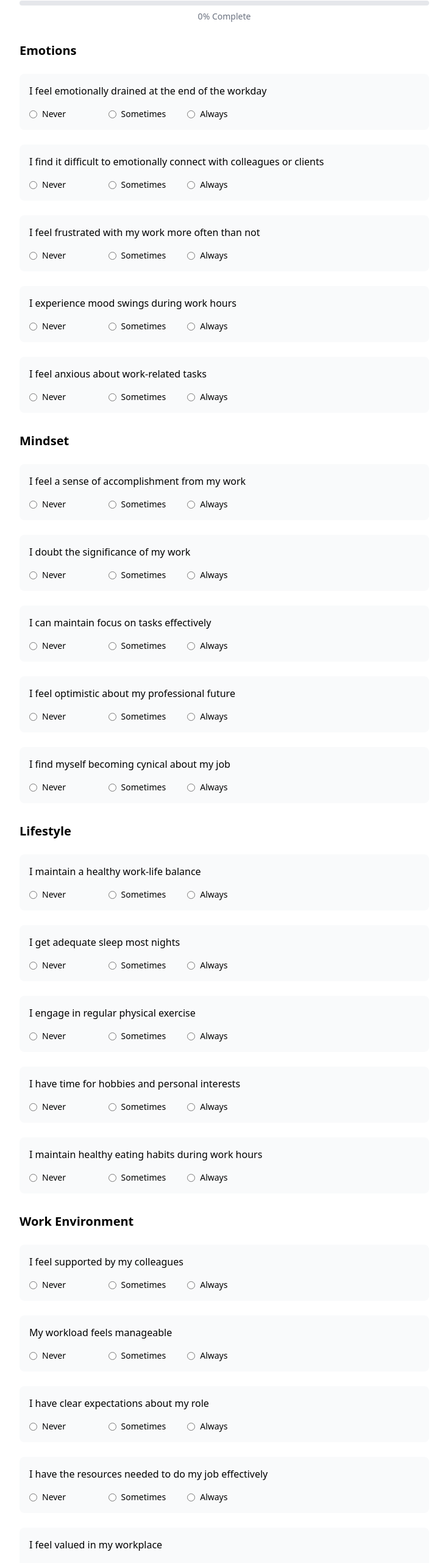
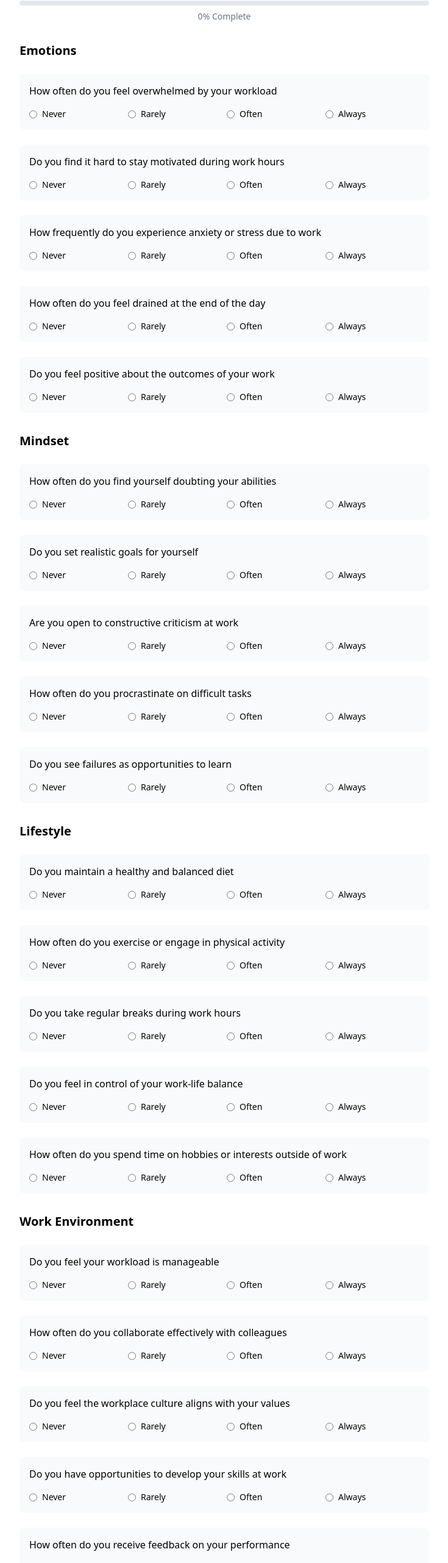
Before and after one commit to hmweb77/burnout-platform, a Next.js app: page /survey in a window 1280 px wide. Shown: the part 179-2742 px from the top of the page at 61% size, without its empty margins (272-1007 px from the left). Built offline with nearby package versions, Linux system fonts and the light colour scheme.

Commit message:
changing the chart

```diff
--- a/src/components/survey/SurveyForm.jsx
+++ b/src/components/survey/SurveyForm.jsx
@@ -2,42 +2,45 @@
 
 import { Formik, Form } from "formik";
 import * as Yup from "yup";
+import { useEffect } from "react";
 import { useRouter } from "next/navigation";
 import { motion } from "framer-motion";
 
 const questions = {
   emotions: [
-    "I feel emotionally drained at the end of the workday",
-    "I find it difficult to emotionally connect with colleagues or clients",
-    "I feel frustrated with my work more often than not",
-    "I experience mood swings during work hours",
-    "I feel anxious about work-related tasks",
+    "How often do you feel overwhelmed by your workload",
+   "Do you find it hard to stay motivated during work hours",
+   "How frequently do you experience anxiety or stress due to work",
+   "How often do you feel drained at the end of the day",
+   "Do you feel positive about the outcomes of your work",
   ],
   mindset: [
-    "I feel a sense of accomplishment from my work",
-    "I doubt the significance of my work",
-    "I can maintain focus on tasks effectively",
-    "I feel optimistic about my professional future",
-    "I find myself becoming cynical about my job",
+    "How often do you find yourself doubting your abilities",
+      "Do you set realistic goals for yourself",
+   "Are you open to constructive criticism at work",
+   "How often do you procrastinate on difficult tasks",
+   "Do you see failures as opportunities to learn",
   ],
   lifestyle: [
-    "I maintain a healthy work-life balance",
-    "I get adequate sleep most nights",
-    "I engage in regular physical exercise",
-    "I have time for hobbies and personal interests",
-    "I maintain healthy eating habits during work hours",
+    "Do you maintain a healthy and balanced diet",
+    "How often do you exercise or engage in physical activity",
+   "Do you take regular breaks during work hours",
+   "Do you feel in control of your work-life balance",
+   "How often do you spend time on hobbies or interests outside of work",
   ],
   workEnvironment: [
-    "I feel supported by my colleagues",
-    "My workload feels manageable",
-    "I have clear expectations about my role",
-    "I have the resources needed to do my job effectively",
-    "I feel valued in my workplace",
+    "Do you feel your workload is manageable",
+    "How often do you collaborate effectively with colleagues",
+    "Do you feel the workplace culture aligns with your values",
+    "Do you have opportunities to develop your skills at work",
+    "How often do you receive feedback on your performance",
   ],
 };
 
 const validationSchema = Yup.object().shape(
-  Object.values(questions).flat().reduce((acc, _, index) => {
+  Object.values(questions)
+    .flat()
+    .reduce((acc, _, index) => {
       acc[`q${index + 1}`] = Yup.string().required("Please select an answer");
       return acc;
     }, {})
@@ -45,46 +48,51 @@ const validationSchema = Yup.object().shape(
 
 const options = [
   { value: "1", label: "Never" },
-    { value: "2", label: "Sometimes" },
-    { value: "3", label: "Always" },
+  { value: "2", label: "Rarely" },
+  { value: "3", label: "Often" },
+  { value: "4", label: "Always" },
 ];
 
 export default function SurveyForm({ onProgressChange }) {
   const router = useRouter();
-  const allQuestions = [
-    ...questions.emotions,
-    ...questions.mindset,
-    ...questions.lifestyle,
-    ...questions.workEnvironment,
-  ];
+  const allQuestions = Object.values(questions).flat();
 
   const initialValues = allQuestions.reduce((acc, _, index) => {
     acc[`q${index + 1}`] = "";
     return acc;
   }, {});
 
-  const calculateProgress = (values) => {
-    const answeredQuestions = Object.values(values).filter(Boolean).length;
-    return Math.round((answeredQuestions / allQuestions.length) * 100);
-  };
+  useEffect(() => {
+    // Ensure progress is reset initially
+    onProgressChange(0);
+  }, [onProgressChange]);
 
   return (
     <Formik
       initialValues={initialValues}
       validationSchema={validationSchema}
       onSubmit={(values) => {
-        console.log("result",values)
-        localStorage.setItem('surveyResponses', JSON.stringify(values));
-        router.push("/results");
+        console.log("Survey Results:", values);
+        localStorage.setItem("surveyResponses", JSON.stringify(values));
+        router.push("/results"); // Navigate to the results page
       }}
     >
       {({ values, handleChange, errors, touched }) => {
-        const progress = calculateProgress(values);
+        useEffect(() => {
+          // Calculate progress after values change
+          const calculateProgress = () => {
+            const answeredQuestions = Object.values(values).filter(Boolean).length;
+            return Math.round((answeredQuestions / allQuestions.length) * 100);
+          };
+
+          const progress = calculateProgress();
           onProgressChange(progress);
+        }, [values, onProgressChange]);
 
         return (
           <Form className="space-y-8">
-            {Object.entries(questions).map(([category, categoryQuestions], categoryIndex) => (
+            {Object.entries(questions).map(
+              ([category, categoryQuestions], categoryIndex) => (
                 <motion.div
                   key={category}
                   initial={{ opacity: 0, y: 20 }}
@@ -100,11 +108,17 @@ export default function SurveyForm({ onProgressChange }) {
                     const fieldName = `q${questionNumber}`;
 
                     return (
-                    <div key={fieldName} className="bg-gray-50 dark:bg-gray-900/50 p-4 rounded-lg">
+                      <div
+                        key={fieldName}
+                        className="bg-gray-50 dark:bg-gray-900/50 p-4 rounded-lg"
+                      >
                         <p className="mb-4 font-medium">{question}</p>
-                      <div className="grid grid-cols-5 gap-2">
+                        <div className="grid grid-cols-4 gap-2">
                           {options.map((option) => (
-                          <div key={option.value} className="flex items-center space-x-2">
+                            <div
+                              key={option.value}
+                              className="flex items-center space-x-2"
+                            >
                               <input
                                 type="radio"
                                 id={`${fieldName}-${option.value}`}
@@ -114,20 +128,26 @@ export default function SurveyForm({ onProgressChange }) {
                                 onChange={handleChange}
                                 className="cursor-pointer"
                               />
-                            <label htmlFor={`${fieldName}-${option.value}`} className="text-sm">
+                              <label
+                                htmlFor={`${fieldName}-${option.value}`}
+                                className="text-sm"
+                              >
                                 {option.label}
                               </label>
                             </div>
                           ))}
                         </div>
                         {touched[fieldName] && errors[fieldName] && (
-                        <p className="text-red-500 text-sm mt-1">{errors[fieldName]}</p>
+                          <p className="text-red-500 text-sm mt-1">
+                            {errors[fieldName]}
+                          </p>
                         )}
                       </div>
                     );
                   })}
                 </motion.div>
-            ))}
+              )
+            )}
 
             <div className="flex justify-end pt-6">
               <button
--- a/src/pages/results/index.jsx
+++ b/src/pages/results/index.jsx
@@ -11,20 +11,21 @@ export default function ResultsPage() {
   const [results, setResults] = useState(null);
 
   useEffect(() => {
-    const responses = JSON.parse(localStorage.getItem('surveyResponses') || '{}');
+    const responses = JSON.parse(localStorage.getItem("surveyResponses") || "{}");
 
     const calculateCategoryResults = (startIndex, endIndex) => {
-      let never = 0, sometimes = 0, always = 0;
+      let never = 0, rarely = 0, often = 0, always = 0;
 
       for (let i = startIndex; i <= endIndex; i++) {
         const response = responses[`q${i}`];
         if (response === "1") never++;
-        else if (response === "3") sometimes++;
-        else if (response === "5") always++;
+        else if (response === "2") rarely++;
+        else if (response === "3") often++;
+        else if (response === "4") always++;
       }
 
-      const score = ((never * 1 + sometimes * 3 + always * 5) / (5 * 5)) * 100;
-      return { never, sometimes, always, score };
+      const score = ((never * 1 + rarely * 2 + often * 3 + always * 4) / (4 * 5)) * 100;
+      return { never, rarely, often, always, score };
     };
 
     const emotionsResults = calculateCategoryResults(1, 5);
@@ -34,9 +35,10 @@ export default function ResultsPage() {
 
     const overall = {
       never: emotionsResults.never + mindsetResults.never + lifestyleResults.never + workEnvironmentResults.never,
-      sometimes: emotionsResults.sometimes + mindsetResults.sometimes + lifestyleResults.sometimes + workEnvironmentResults.sometimes,
+      rarely: emotionsResults.rarely + mindsetResults.rarely + lifestyleResults.rarely + workEnvironmentResults.rarely,
+      often: emotionsResults.often + mindsetResults.often + lifestyleResults.often + workEnvironmentResults.often,
       always: emotionsResults.always + mindsetResults.always + lifestyleResults.always + workEnvironmentResults.always,
-      score: (emotionsResults.score + mindsetResults.score + lifestyleResults.score + workEnvironmentResults.score) / 4
+      score: (emotionsResults.score + mindsetResults.score + lifestyleResults.score + workEnvironmentResults.score) / 4,
     };
 
     setResults({
@@ -44,7 +46,7 @@ export default function ResultsPage() {
       mindset: mindsetResults,
       lifestyle: lifestyleResults,
       workEnvironment: workEnvironmentResults,
-      overall
+      overall,
     });
   }, []);
 
@@ -56,10 +58,10 @@ export default function ResultsPage() {
     { name: "Emotions", results: results.emotions, color: "from-red-500 to-orange-500" },
     { name: "Mindset", results: results.mindset, color: "from-blue-500 to-cyan-500" },
     { name: "Lifestyle", results: results.lifestyle, color: "from-green-500 to-emerald-500" },
-    { name: "Work Environment", results: results.workEnvironment, color: "from-purple-500 to-pink-500" }
+    { name: "Work Environment", results: results.workEnvironment, color: "from-purple-500 to-pink-500" },
   ];
 
-  const radarData = categories.map(category => ({
+  const radarData = categories.map((category) => ({
     category: category.name,
     score: category.results.score,
   }));
@@ -76,7 +78,7 @@ export default function ResultsPage() {
           <div className="text-center mb-8">
             <h1 className="text-3xl font-bold mb-2">Your Burnout Assessment Results</h1>
             <p className="text-gray-500 dark:text-gray-400">
-              Based on your responses, here's a detailed analysis of your well-being
+              Based on your responses, here's a detailed analysis of your well-being.
             </p>
           </div>
 
@@ -117,14 +119,18 @@ export default function ResultsPage() {
                     style={{ width: `${category.results.score}%` }}
                   />
                 </div>
-                <div className="grid grid-cols-3 gap-4 text-center">
+                <div className="grid grid-cols-4 gap-4 text-center">
                   <div>
                     <div className="text-2xl font-bold">{category.results.never}</div>
                     <div className="text-sm text-gray-500">Never</div>
                   </div>
                   <div>
-                    <div className="text-2xl font-bold">{category.results.sometimes}</div>
-                    <div className="text-sm text-gray-500">Sometimes</div>
+                    <div className="text-2xl font-bold">{category.results.rarely}</div>
+                    <div className="text-sm text-gray-500">Rarely</div>
+                  </div>
+                  <div>
+                    <div className="text-2xl font-bold">{category.results.often}</div>
+                    <div className="text-sm text-gray-500">Often</div>
                   </div>
                   <div>
                     <div className="text-2xl font-bold">{category.results.always}</div>
--- a/tailwind.config.js
+++ b/tailwind.config.js
@@ -7,11 +7,7 @@ module.exports = {
   ],
   theme: {
     extend: {
-      backgroundImage: {
-        'gradient-radial': 'radial-gradient(var(--tw-gradient-stops))',
-        'gradient-conic':
-          'conic-gradient(from 180deg at 50% 50%, var(--tw-gradient-stops))',
-      },
+
     },
   },
   plugins: [],
```
Also changed, not shown: src/components/survey/radar-chart.jsx (+4 -8 lines), src/pages/survey/index.jsx (+18 -5 lines). Lines whose indentation alone changed are shown as unchanged.
